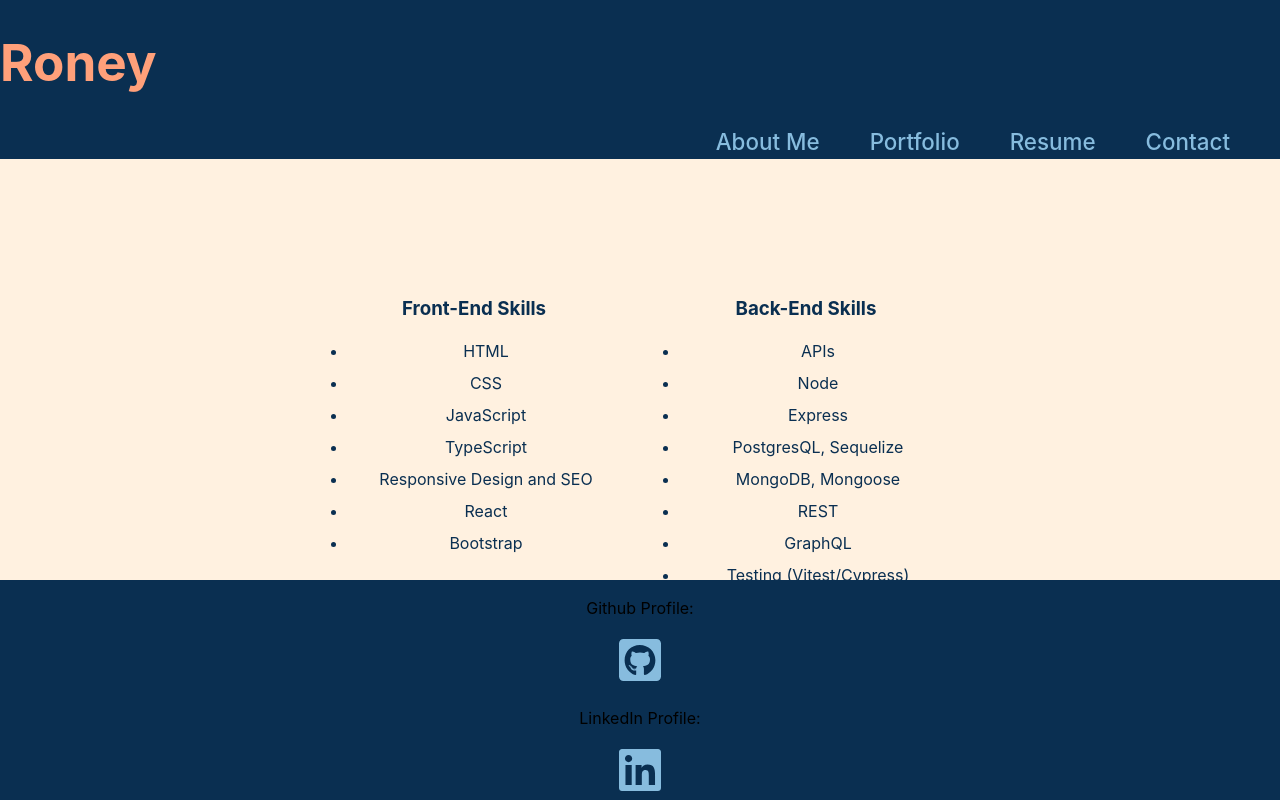
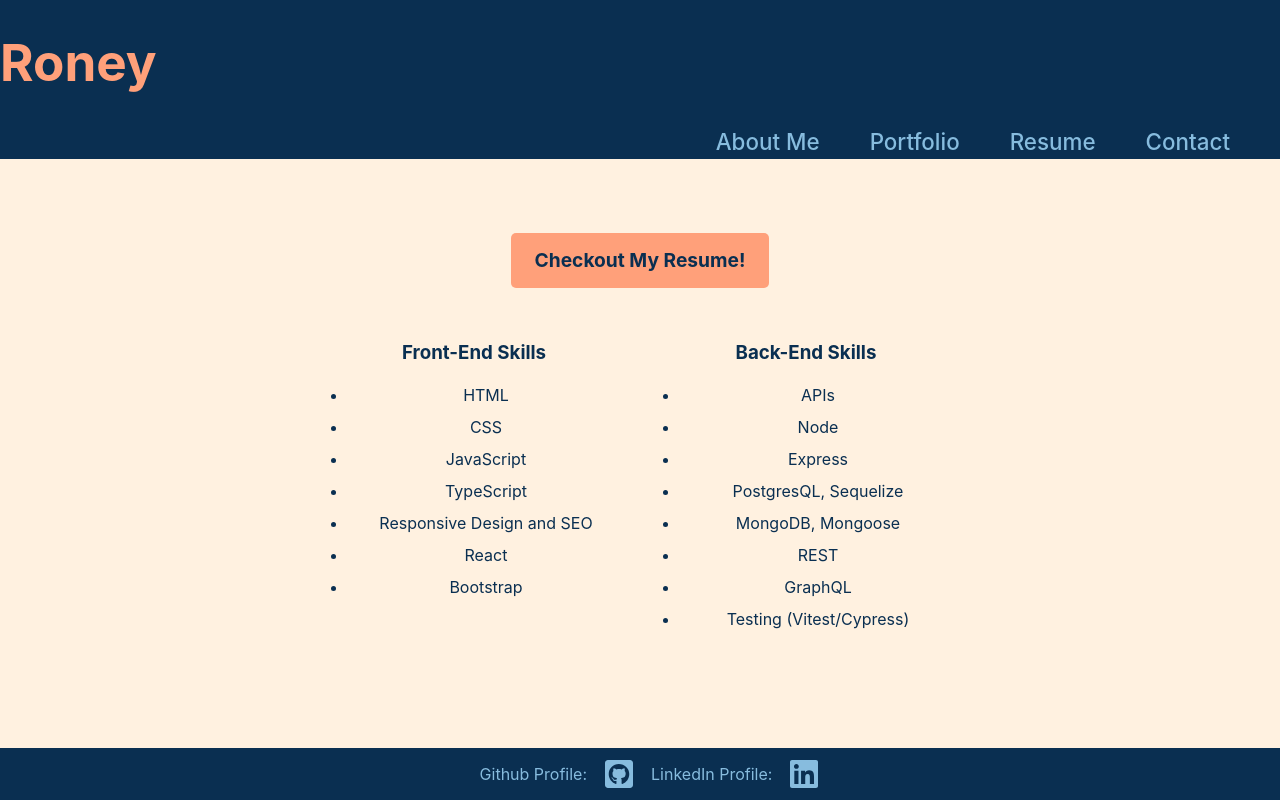
Before and after one commit to fluviangumbo/React-Portfolio, a React (Vite) app: page /Resume in a window 1280 px wide. Built offline with nearby package versions, Linux system fonts and the light colour scheme.

Commit message:
added resume, fixed footer

```diff
--- a/src/components/Resume.jsx
+++ b/src/components/Resume.jsx
@@ -1,6 +1,11 @@
 export default function Resume() {
     return (
         <section className="resume" >
+            <div className="resume-link">
+                <a href="https://docs.google.com/document/d/1W8q_r5Q_HEGPfssyZ4NbSgia3fyX4UK0KOtYzU5i4nc/edit?usp=sharing" target="_blank" rel="noopener noreferrer">
+                    Checkout My Resume!
+                </a>
+            </div>
             <div className="skills">
                 <div className="skill-category">
                     <h3>Front-End Skills</h3>
--- a/src/index.css
+++ b/src/index.css
@@ -50,25 +50,37 @@
   bottom: 0;
   width: 100%;
   background-color: var(--navy);
+  display: flex;
+  align-items: center;
+  justify-content: center;
+  gap: 1rem;
+  padding: 10px;
+  color: var(--light-blue);
+  font-size: 1rem;
+}
+
+footer p {
+  margin: 0;
 }
 
 footer a {
+  display: flex;
+  align-items: center;
   font-weight: 500;
   color: var(--light-blue);
-  text-decoration: inherit;
-  padding: 10px;
+  text-decoration: none;
 }
 
 footer a:hover {
-  color: var(--soft-orange)
+  color: var(--soft-orange);
 }
 
 footer a svg {
   stroke: currentcolor;
   fill: currentcolor;
   stroke-width: 0;
-  height: 3em;
-  width: 3em;
+  height: 2em;
+  width: 2em;
 }
 
 h1 {
@@ -163,31 +175,51 @@
   padding-left: 15px;
 }
 
-/* Container for both skill categories */
+.resume-link {
+  text-align: center;
+  margin-bottom: 2rem;
+}
+
+.resume-link a {
+  display: inline-block;
+  background-color: var(--soft-orange);
+  color: var(--navy);
+  padding: 0.8rem 1.5rem;
+  font-size: 1.2rem;
+  font-weight: bold;
+  text-decoration: none;
+  border-radius: 5px;
+  transition: background-color 0.3s, color 0.3s;
+}
+
+.resume-link a:hover {
+  background-color: var(--light-blue);
+  color: var(--soft-orange);
+}
+
 .skills {
   display: flex;
-  flex-direction: row; /* Default: Arrange in a row for larger screens */
-  justify-content: space-between; /* Space between the two columns */
-  gap: 2rem; /* Space between the columns */
+  flex-direction: row;
+  justify-content: space-between;
+  gap: 2rem;
 }
 
-/* Individual skill category styling */
 .skill-category {
-  flex: 1; /* Equal width for both columns */
-  min-width: 300px; /* Prevent columns from shrinking too much */
+  flex: 1;
+  min-width: 300px;
 }
 
 .skill-category h3 {
-  margin-bottom: 1rem; /* Space below the heading */
+  margin-bottom: 1rem;
 }
 
 .skill-category ul {
   list-style-type: disc;
-  padding-left: 1.5rem; /* Indent for list items */
+  padding-left: 1.5rem;
 }
 
 .skill-category li {
-  margin-bottom: 0.5rem; /* Space between list items */
+  margin-bottom: 0.5rem;
 }
 
 @media (max-width: 976px) {
@@ -198,7 +230,7 @@
 
 @media (max-width: 768px) {
   .skills {
-    flex-direction: column; /* Stack vertically on smaller screens */
+    flex-direction: column;
   }
 
   body {
```
